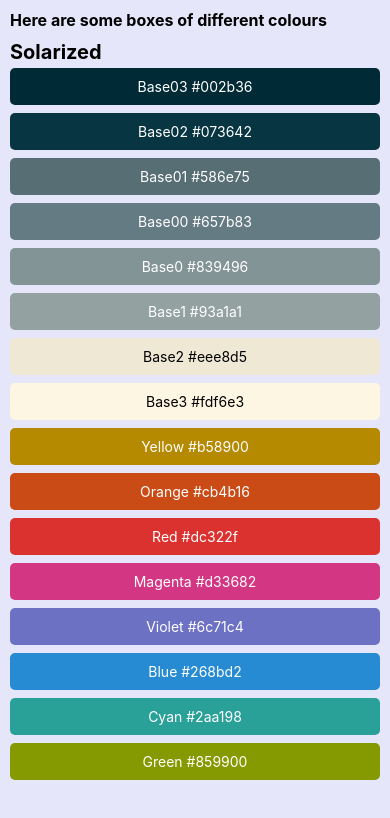
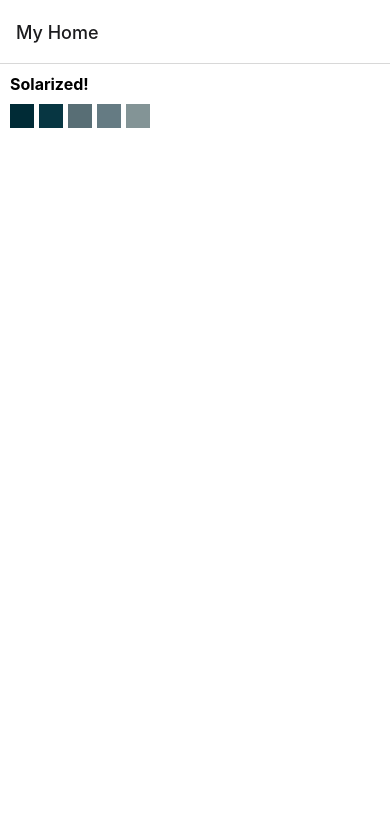
Before and after one commit to Samsegun/the-native-way, a React Native app: screen / in a window 390 px wide. Shown: the top 818 px of the page. Built offline with nearby package versions, Linux system fonts and the light colour scheme.

Commit message:
screens added

```diff
--- a/App.js
+++ b/App.js
@@ -1,23 +1,39 @@
+import 'react-native-gesture-handler';
 import React from 'react';
 import { StyleSheet, Text, View, SafeAreaView, StatusBar } from 'react-native';
 import { NavigationContainer } from '@react-navigation/native';
 import Texter from './components/Texter';
-import ColorBox from './components/ColorBox';
 import ListsExercise from './components/ListsExercise';
+import { createStackNavigator } from '@react-navigation/stack';
+import ColorPalette from './screens/ColorPalette';
+import Home from './screens/Home';
+
+const Stack = createStackNavigator();
 
 const App = () => {
   return (
     <NavigationContainer>
-      <SafeAreaView style={styles.safeContainer}>
+      <Stack.Navigator>
+        <Stack.Screen
+          name="Home"
+          component={Home}
+          options={{ title: 'My Home' }}
+        />
+        <Stack.Screen
+          name="ColorPalette"
+          component={ColorPalette}
+          options={{ title: 'Solarized' }}
+        />
+      </Stack.Navigator>
+      {/* <SafeAreaView style={styles.safeContainer}>
         <View style={styles.container}>
           <Text style={styles.heading}>
             Here are some boxes of different colours
           </Text>
 
-          {/* <ColorBox /> */}
           <ListsExercise />
         </View>
-      </SafeAreaView>
+      </SafeAreaView> */}
     </NavigationContainer>
   );
 };
--- a/package.json
+++ b/package.json
@@ -13,6 +13,7 @@
     "@react-native-community/cli-debugger-ui": "^11.2.3",
     "@react-native-community/masked-view": "^0.1.11",
     "@react-navigation/native": "^6.1.6",
+    "@react-navigation/stack": "^6.3.16",
     "expo": "~48.0.11",
     "expo-status-bar": "~1.4.4",
     "react": "18.2.0",
--- /dev/null
+++ b/screens/ColorPalette.js
@@ -0,0 +1,77 @@
+import { FlatList, StyleSheet, Text, View } from 'react-native';
+
+// const COLORS = [
+//   { colorName: 'Base03', hexCode: '#002b36' },
+//   { colorName: 'Base02', hexCode: '#073642' },
+//   { colorName: 'Base01', hexCode: '#586e75' },
+//   { colorName: 'Base00', hexCode: '#657b83' },
+//   { colorName: 'Base0', hexCode: '#839496' },
+//   { colorName: 'Base1', hexCode: '#93a1a1' },
+//   { colorName: 'Base2', hexCode: '#eee8d5' },
+//   { colorName: 'Base3', hexCode: '#fdf6e3' },
+//   { colorName: 'Yellow', hexCode: '#b58900' },
+//   { colorName: 'Orange', hexCode: '#cb4b16' },
+//   { colorName: 'Red', hexCode: '#dc322f' },
+//   { colorName: 'Magenta', hexCode: '#d33682' },
+//   { colorName: 'Violet', hexCode: '#6c71c4' },
+//   { colorName: 'Blue', hexCode: '#268bd2' },
+//   { colorName: 'Cyan', hexCode: '#2aa198' },
+//   { colorName: 'Green', hexCode: '#859900' },
+// ];
+
+const ColorPalette = ({ route }) => {
+  const COLORS = route.params.colors;
+
+  const renderItem = ({ item: { hexCode, colorName } }) => {
+    /**
+      check for light or dark colors code snippet:
+      parseInt(item.hexCode.replace('#', ''), 16) > 0xffffff / 1.1 ? 'black' : 'white'
+     */
+    const theme =
+      colorName === 'Base2' || colorName === 'Base3'
+        ? styles.darkText
+        : styles.lightText;
+
+    return (
+      <View style={[styles.box, { backgroundColor: hexCode }]}>
+        <Text style={theme}>
+          {colorName} {hexCode}
+        </Text>
+      </View>
+    );
+  };
+
+  return (
+    <View style={styles.wrapper}>
+      <FlatList
+        data={COLORS}
+        keyExtractor={(item) => item.hexCode}
+        renderItem={renderItem}
+        // ListHeaderComponent={
+        //   <Text style={{ fontWeight: 'bold', fontSize: 20 }}>Solarized</Text>
+        // }
+      />
+    </View>
+  );
+};
+
+const styles = StyleSheet.create({
+  wrapper: {
+    backgroundColor: '#fff',
+    marginHorizontal: 10,
+  },
+  box: {
+    padding: 10,
+    marginVertical: 4,
+    alignItems: 'center',
+    borderRadius: 5,
+  },
+  lightText: {
+    color: '#fff',
+  },
+  darkText: {
+    color: '#000',
+  },
+});
+
+export default ColorPalette;
--- /dev/null
+++ b/screens/Home.js
@@ -0,0 +1,89 @@
+import React from 'react';
+import {
+  View,
+  Text,
+  SectionList,
+  FlatList,
+  TouchableOpacity,
+  StyleSheet,
+} from 'react-native';
+
+const COLORS = [
+  { colorName: 'Base03', hexCode: '#002b36' },
+  { colorName: 'Base02', hexCode: '#073642' },
+  { colorName: 'Base01', hexCode: '#586e75' },
+  { colorName: 'Base00', hexCode: '#657b83' },
+  { colorName: 'Base0', hexCode: '#839496' },
+  { colorName: 'Base1', hexCode: '#93a1a1' },
+  { colorName: 'Base2', hexCode: '#eee8d5' },
+  { colorName: 'Base3', hexCode: '#fdf6e3' },
+  { colorName: 'Yellow', hexCode: '#b58900' },
+  { colorName: 'Orange', hexCode: '#cb4b16' },
+  { colorName: 'Red', hexCode: '#dc322f' },
+  { colorName: 'Magenta', hexCode: '#d33682' },
+  { colorName: 'Violet', hexCode: '#6c71c4' },
+  { colorName: 'Blue', hexCode: '#268bd2' },
+  { colorName: 'Cyan', hexCode: '#2aa198' },
+  { colorName: 'Green', hexCode: '#859900' },
+];
+
+const RAINBOW = [
+  { colorName: 'Red', hexCode: '#FF0000' },
+  { colorName: 'Orange', hexCode: '#FF7F00' },
+  { colorName: 'Yellow', hexCode: '#FFFF00' },
+  { colorName: 'Green', hexCode: '#00FF00' },
+  { colorName: 'Violet', hexCode: '#8B00FF' },
+];
+
+const FRONTEND_MASTERS = [
+  { colorName: 'Red', hexCode: '#c02d28' },
+  { colorName: 'Black', hexCode: '#3e3e3e' },
+  { colorName: 'Grey', hexCode: '#8a8a8a' },
+  { colorName: 'White', hexCode: '#ffffff' },
+  { colorName: 'Orange', hexCode: '#e66225' },
+];
+
+const Home = ({ navigation }) => {
+  return (
+    <View style={styles.container}>
+      <TouchableOpacity
+        onPress={() => navigation.navigate('ColorPalette', { colors: COLORS })}
+      >
+        <Text style={styles.heading}>Solarized!</Text>
+
+        <View>
+          <FlatList
+            horizontal
+            data={COLORS.slice(0, 5)}
+            renderItem={({ item }) => (
+              <View
+                style={[styles.colorBox, { backgroundColor: item.hexCode }]}
+              ></View>
+            )}
+            keyExtractor={(item) => item.hexCode}
+          />
+        </View>
+      </TouchableOpacity>
+    </View>
+  );
+};
+
+const styles = StyleSheet.create({
+  container: {
+    backgroundColor: '#fff',
+    flex: 1,
+    padding: 10,
+  },
+  heading: {
+    fontWeight: 'bold',
+    fontSize: 16,
+  },
+  colorBox: {
+    width: 24,
+    height: 24,
+    marginRight: 5,
+    marginVertical: 10,
+  },
+});
+
+export default Home;
```
Also changed, not shown: 1 other file (tests, documents, lock files or other folders).
